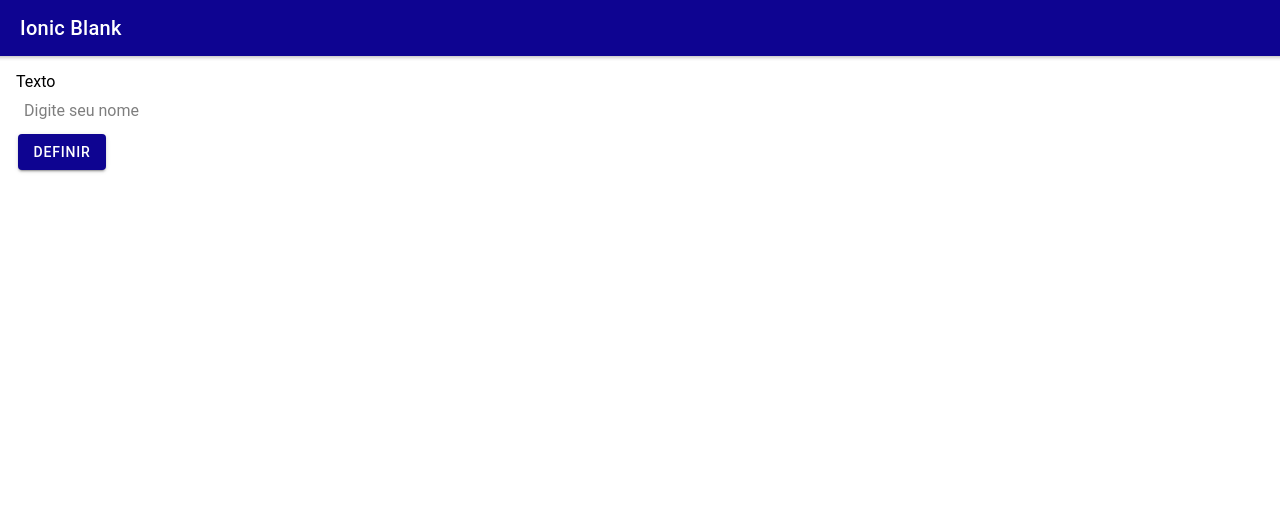
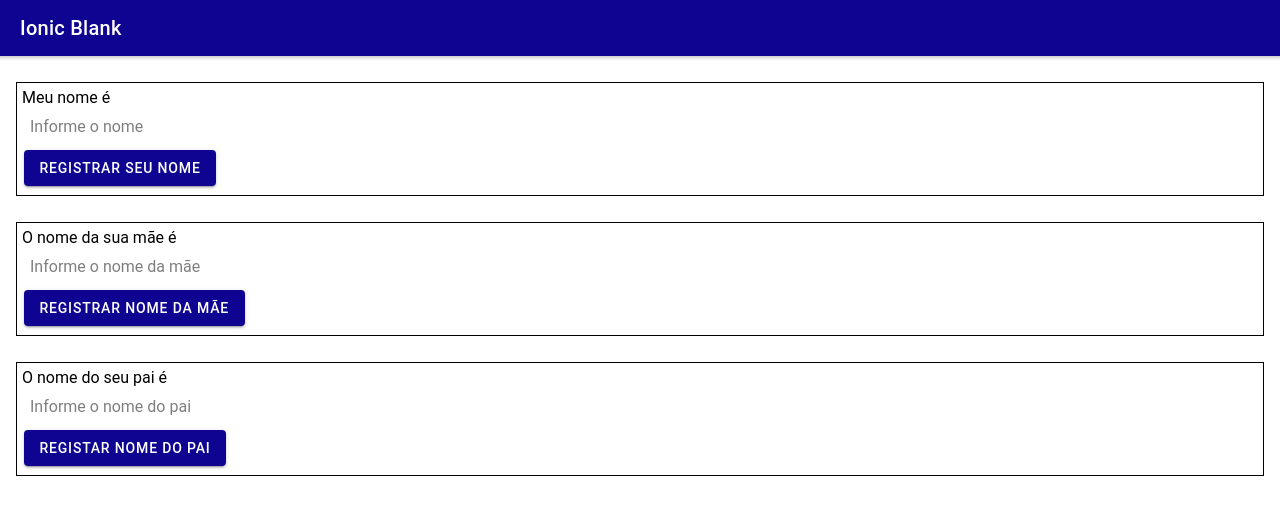
Before and after one commit to wrgoncalves2008/ionic-teste, a React (Create React App) app: page /home in a window 1280 px wide. Shown: the top 514 px of the page. Built offline with nearby package versions, Linux system fonts and the light colour scheme.

Commit message:
Criando componentes que unifica os campos de input e a listagem, transformando em apenas um componentes. Adicionado função de remover itens da lista

```diff
--- /dev/null
+++ b/src/pages/ContactNameList.tsx
@@ -0,0 +1,35 @@
+import React, { useState } from 'react';
+import NameList from './NameList';
+import NameSetter from './NameSetter';
+
+type ContactSetterProps = {
+  initialValue: string
+  placeholder: string
+  buttonTitle: string
+}
+
+const ContactNameList: React.FC<ContactSetterProps> = ({ initialValue, placeholder, buttonTitle }) => {
+
+  const [nameList, setNameList] = useState<string[]>([]);
+
+  const addNameToList = (name: string) => {
+    const list = [name, ...nameList];
+    setNameList(list);
+  }
+
+  const removeName = (removeIndex: number) => {
+    const list = nameList.filter((name, index) => index !== removeIndex);
+
+    setNameList(list);
+  }
+
+  return (
+    <>
+      <NameSetter buttonTitle={buttonTitle} initialValue={initialValue} placeholder={placeholder} onNameSet={addNameToList} />
+      <NameList names={nameList} onRemoveName={removeName} />
+    </>
+  )
+
+}
+
+export default ContactNameList;
--- a/src/pages/Home.tsx
+++ b/src/pages/Home.tsx
@@ -1,14 +1,17 @@
-import {
-  IonContent,
-  IonHeader,
-  IonPage,
-  IonTitle,
-  IonToolbar
-} from "@ionic/react";
+import { IonContent, IonHeader, IonPage, IonTitle, IonToolbar } from "@ionic/react";
 import React from "react";
-import NameSetter from "./NameSetter";
+// import NameList from "./NameList";
+// import NameSetter from "./NameSetter";
+import ContactNameList from "./ContactNameList";
 
 const Home: React.FC = () => {
+
+  // const [names, setNames] = useState<string[]>([]);
+
+  // const addName = (name: string) => {
+  //   const newNames = [name, ...names];
+  //   setNames(newNames);
+  // }
 
   return (
     <IonPage>
@@ -18,7 +21,15 @@ const Home: React.FC = () => {
         </IonToolbar>
       </IonHeader>
       <IonContent className="ion-padding">
-        <NameSetter />
+        {/* <NameSetter initialValue="Meu nome é" placeholder="Seu nome" buttonTitle="Definir seu nome?" onNameSet={addName} /> */}
+        {/* <NameSetter initialValue="Sua Mãe é" placeholder="Nome da sua mãe" buttonTitle="Definir sua Mãe" onNameSet={addName} /> */}
+        {/* <NameSetter initialValue="Seu Pai é" placeholder="Nome do seu Pai" buttonTitle="Definir seu pai" onNameSet={addName} /> */}
+
+        {/* <NameList names={names} /> */}
+
+        <ContactNameList placeholder="Informe o nome" initialValue="Meu nome é" buttonTitle="Registrar seu nome" />
+        <ContactNameList placeholder="Informe o nome da mãe" initialValue="O nome da sua mãe é" buttonTitle="Registrar nome da mãe" />
+        <ContactNameList placeholder="Informe o nome do pai" initialValue="O nome do seu pai é" buttonTitle="Registar nome do pai" />
       </IonContent>
     </IonPage>
   );
--- /dev/null
+++ b/src/pages/NameList.tsx
@@ -0,0 +1,27 @@
+import { IonButton, IonItem, IonLabel, IonList } from '@ionic/react';
+import React from 'react';
+
+type NameListProps = {
+  names: string[]
+  onRemoveName?: (index: number) => void
+}
+
+const NameList: React.FC<NameListProps> = ({ names, onRemoveName }) => {
+
+  return (
+    <IonList>
+      {names.map((name, index) => {
+        return (<IonItem key={`NameList_${name}_${index}`}>
+          <IonLabel>{name}</IonLabel>
+          <IonButton onClick={() => {
+            if (onRemoveName) {
+              onRemoveName(index);
+            }
+          }}>Remover</IonButton>
+        </IonItem>)
+      })}
+    </IonList >
+  )
+}
+
+export default NameList;
--- a/src/pages/NameSetter.tsx
+++ b/src/pages/NameSetter.tsx
@@ -1,16 +1,31 @@
-import React, { useRef, useState } from 'react';
-import { IonText, IonInput, IonButton } from '@ionic/react';
+import { IonButton, IonInput, IonText } from '@ionic/react';
+import React, { useRef } from 'react';
 
-const NameSetter: React.FC = () => {
+type NameSetterProps = {
+  initialValue: string
+  placeholder: string
+  buttonTitle: string
+  onNameSet?: (name: string) => void
+}
+
+const NameSetter: React.FC<NameSetterProps> = ({ initialValue, placeholder, buttonTitle, onNameSet }) => {
 
   const inputRef = useRef<HTMLIonInputElement>(null);
-  const [title, setTitle] = useState('Texto');
 
-  return <>
-    <IonText>{title}</IonText>
-    <IonInput ref={inputRef} type="text" placeholder="Digite seu nome" />
-    <IonButton onClick={() => { setTitle(inputRef.current!.value ?? '') }}>Definir</IonButton>
-  </>;
+  const addName = () => {
+    if (inputRef.current!.value === '') return;
+
+    if (onNameSet) {
+      onNameSet(inputRef.current!.value ?? '');
+    }
+    inputRef.current!.value = "";
+  }
+
+  return <div style={{ marginTop: '10px', padding: '5px', border: 'solid 1px black' }}>
+    <IonText>{initialValue}</IonText>
+    <IonInput ref={inputRef} type="text" placeholder={placeholder} />
+    <IonButton onClick={addName}>{buttonTitle}</IonButton>
+  </div >;
 };
 
 export default NameSetter;
```
